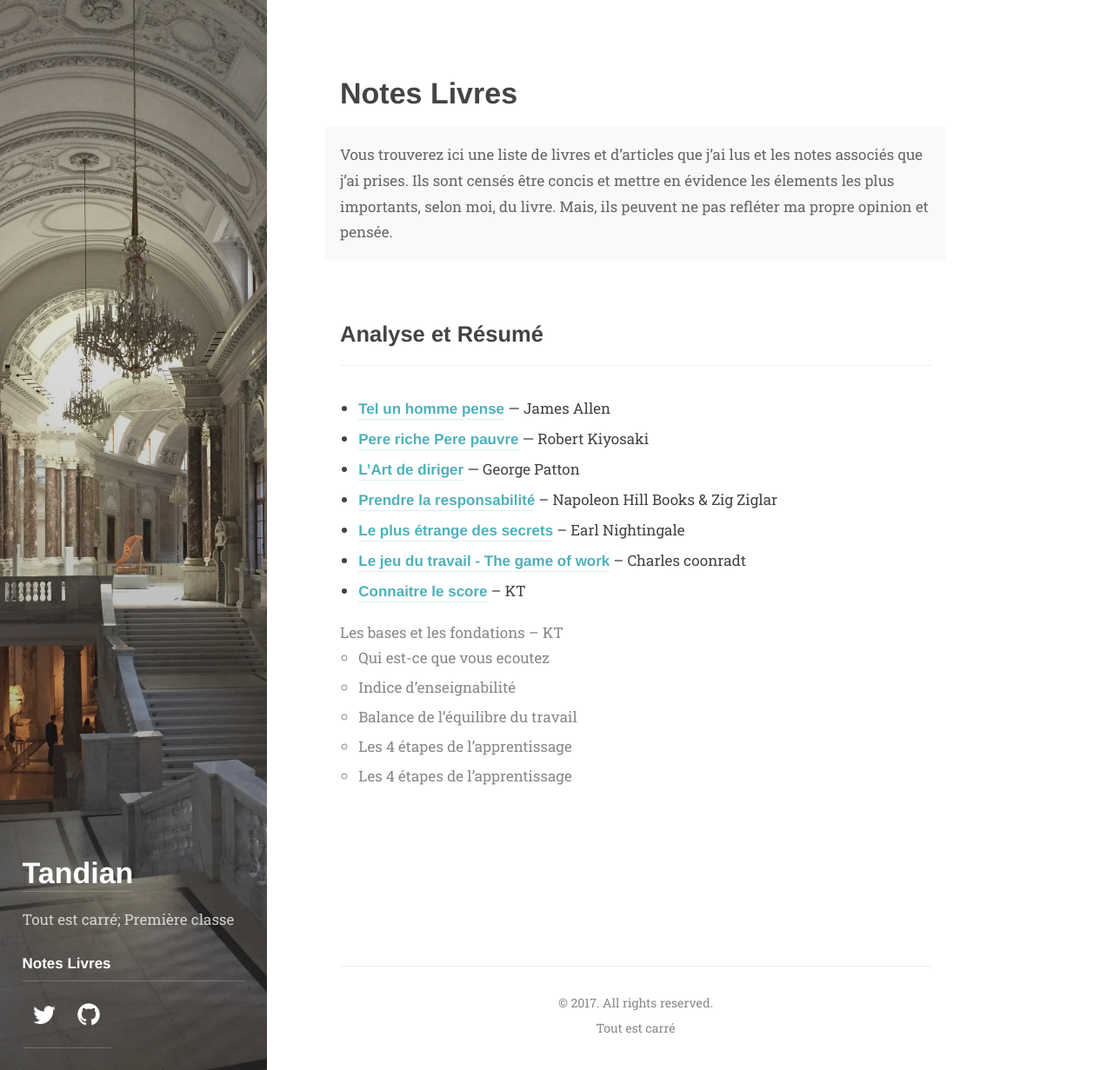
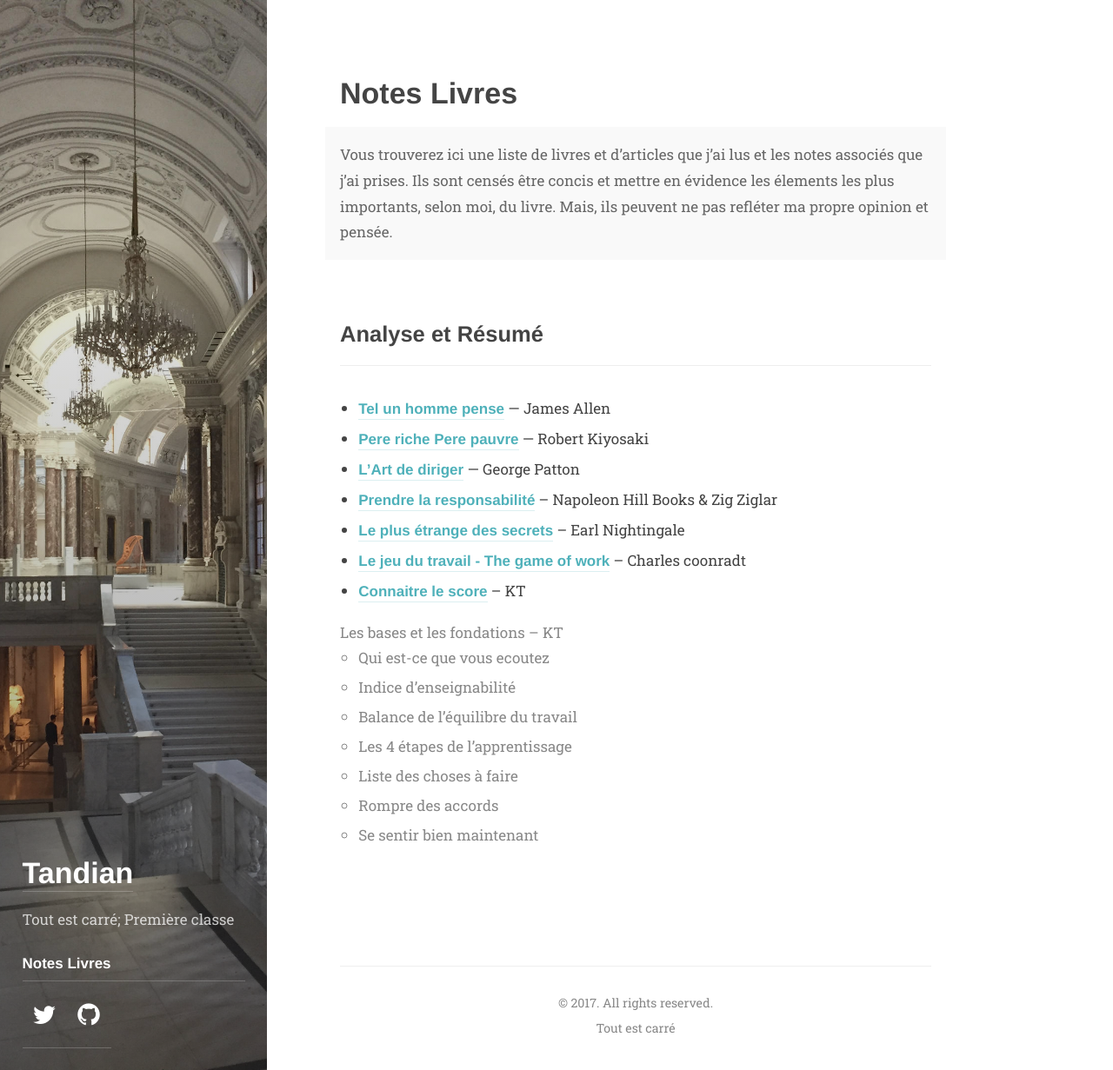
Before and after one commit to abdoulaye-tnd/tandian, a Jekyll site: the page built from books/index.md, in a window 1280 px wide and 1231 px high. Shown: the whole window at 87% size. Built offline with Jekyll 4.4.1, drawn with Linux system fonts in a browser that asks for light colours; some web fonts are replaced.

Commit message:
Update index.md

```diff
--- a/books/index.md
+++ b/books/index.md
@@ -26,7 +26,12 @@
   * Indice d’enseignabilité
   * Balance de l’équilibre du travail
   * Les 4 étapes de l'apprentissage
-  * Les 4 étapes de l'apprentissage
+  * Liste des choses à faire
+  * Rompre des accords
+  * Se sentir bien maintenant
+
+
+
 
 [Tel un homme pense]: telunhomme.md
 [Pere riche Pere pauvre]: Pereriche.md
```
